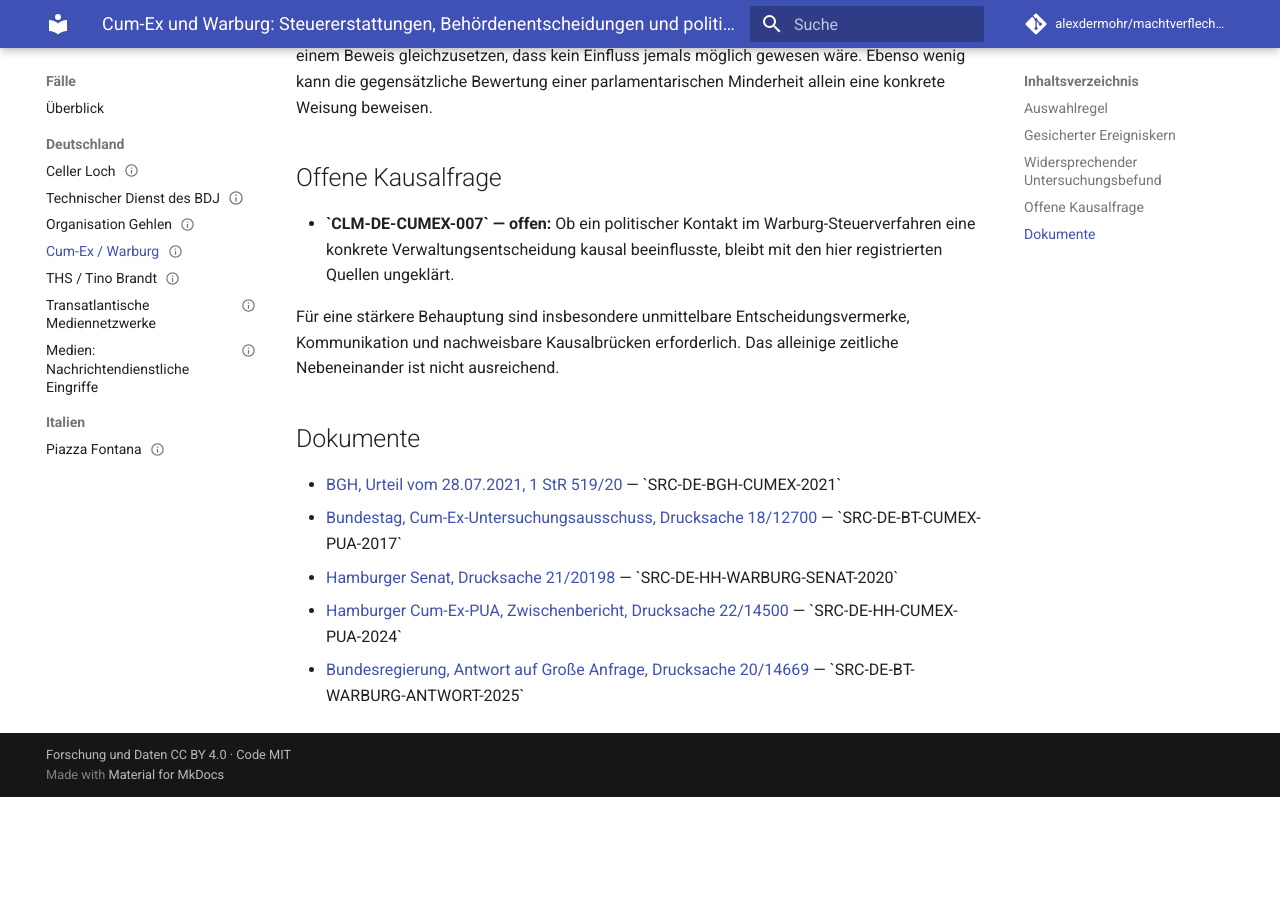
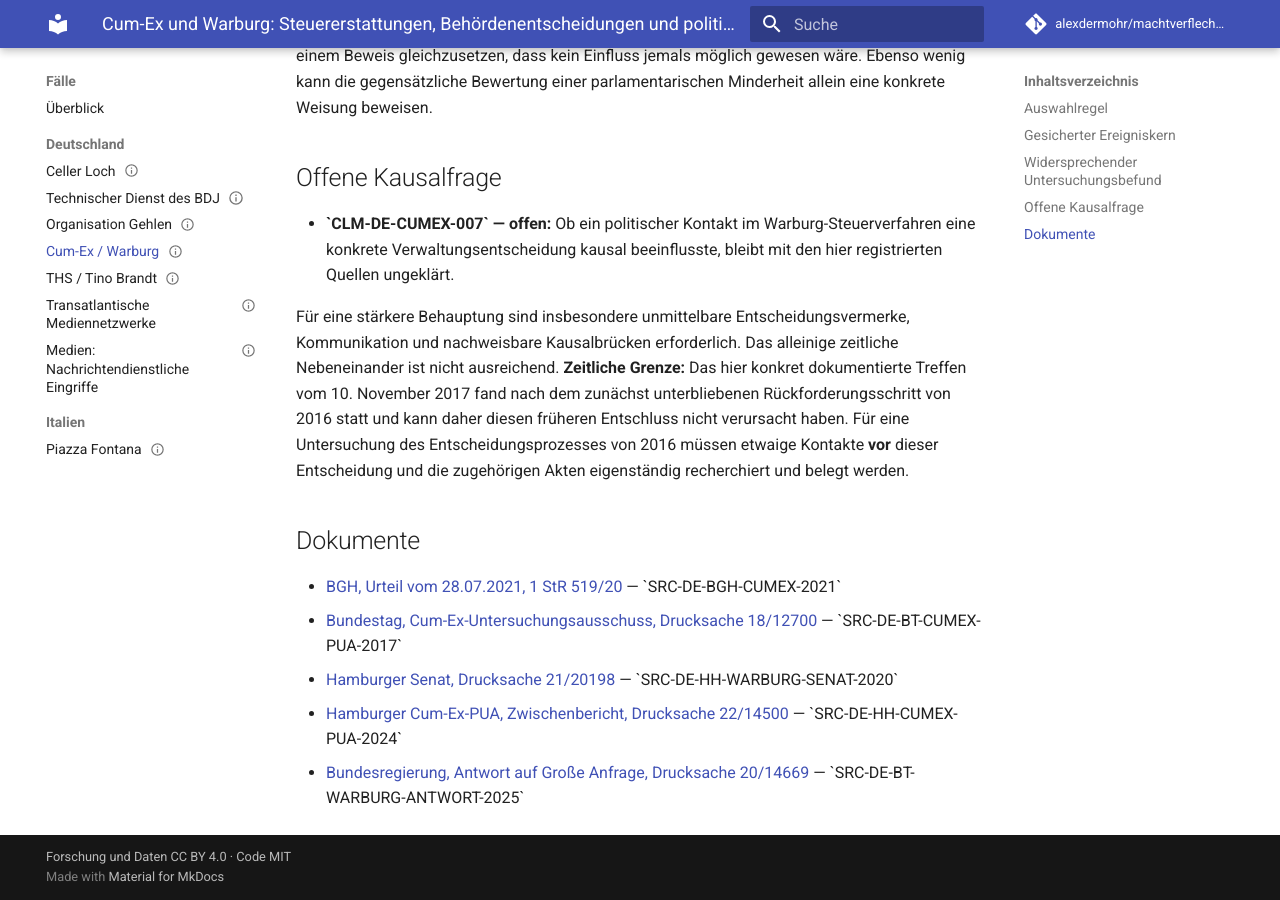
Before and after one commit to alexdermohr/machtverflechtungen, an MkDocs documentation site: the page built from docs/faelle/de/cum-ex-warburg-steuerverfahren.md, in a window 1280 px wide and 900 px high, scrolled down 1249 px. Built offline with MkDocs 1.6.1 and Material for MkDocs 9.7.7, drawn with Linux system fonts in a browser that asks for light colours; comment, search, counter and statistics services are not loaded; before the commit the page ends 2046 px from its top, so only the background shows below that.

Commit message:
research: distinguish 2016 tax decision from 2017 meeting

```diff
--- a/docs/faelle/de/cum-ex-warburg-steuerverfahren.md
+++ b/docs/faelle/de/cum-ex-warburg-steuerverfahren.md
@@ -224,7 +224,7 @@ Der Befund ist als Gegenbeleg zu positiven Einflussbehauptungen zu behandeln. Er
 
 - **\`CLM-DE-CUMEX-007\` — offen:** Ob ein politischer Kontakt im Warburg-Steuerverfahren eine konkrete Verwaltungsentscheidung kausal beeinflusste, bleibt mit den hier registrierten Quellen ungeklärt.
 
-Für eine stärkere Behauptung sind insbesondere unmittelbare Entscheidungsvermerke, Kommunikation und nachweisbare Kausalbrücken erforderlich. Das alleinige zeitliche Nebeneinander ist nicht ausreichend.
+Für eine stärkere Behauptung sind insbesondere unmittelbare Entscheidungsvermerke, Kommunikation und nachweisbare Kausalbrücken erforderlich. Das alleinige zeitliche Nebeneinander ist nicht ausreichend. **Zeitliche Grenze:** Das hier konkret dokumentierte Treffen vom 10. November 2017 fand nach dem zunächst unterbliebenen Rückforderungsschritt von 2016 statt und kann daher diesen früheren Entschluss nicht verursacht haben. Für eine Untersuchung des Entscheidungsprozesses von 2016 müssen etwaige Kontakte **vor** dieser Entscheidung und die zugehörigen Akten eigenständig recherchiert und belegt werden.
 
 ## Dokumente
 
```
